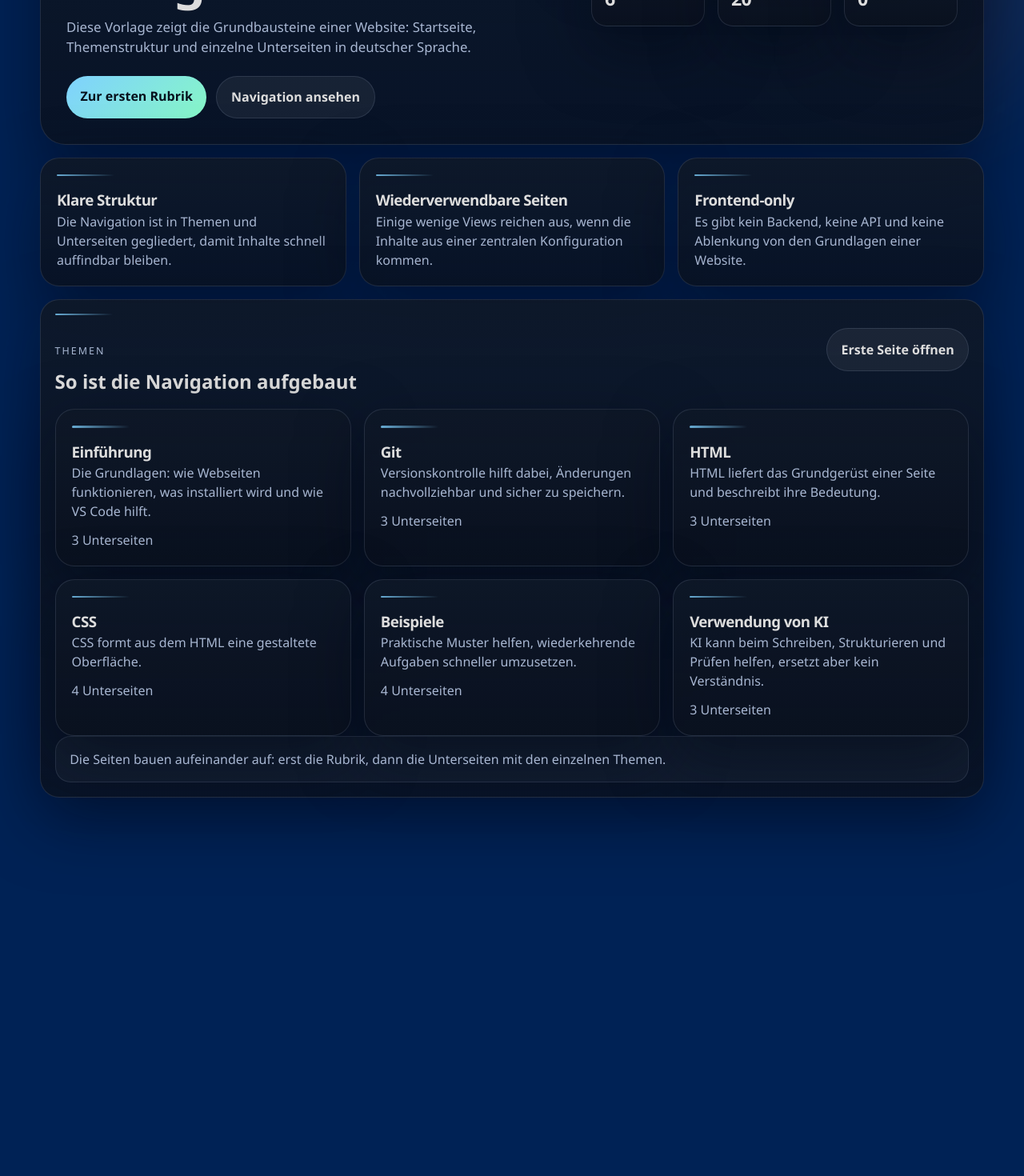
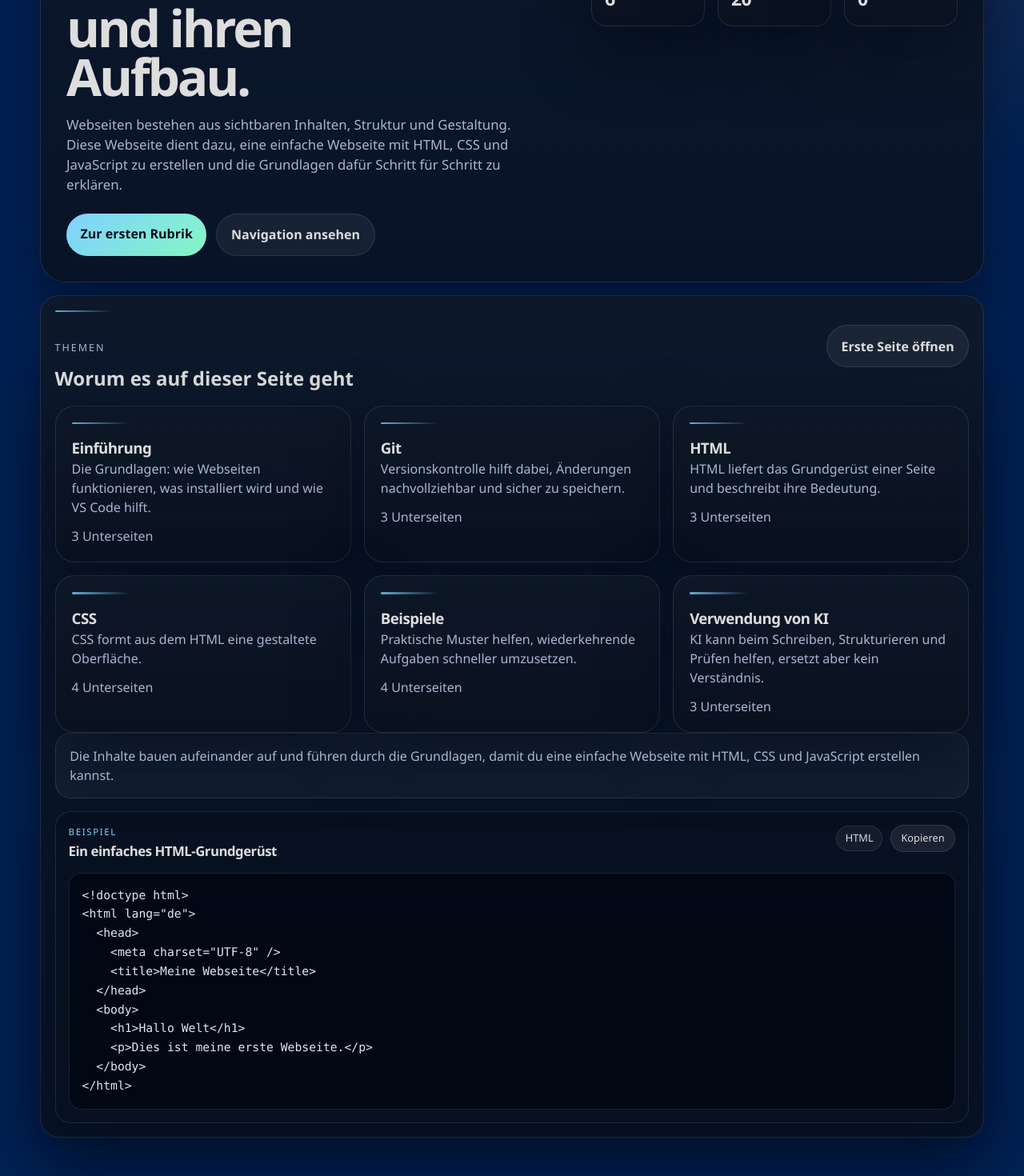
Before and after one commit to simeonjackman/websites, a Vue app: page /#/ in a window 1280 px wide. Shown: the part 428-1898 px from the top of the page at 80% size. Before the commit the page ends 1473 px from the top, so only its background shows below. Built offline with nearby package versions, Linux system fonts and the light colour scheme; the HTML template or start-up script is replaced by a standard one.

Commit message:
ADD: CodeExample

```diff
--- /dev/null
+++ b/src/components/CodeExample.vue
@@ -0,0 +1,170 @@
+<script setup>
+import { onBeforeUnmount, ref } from 'vue'
+
+const props = defineProps({
+  title: {
+    type: String,
+    default: 'Code Example',
+  },
+  language: {
+    type: String,
+    default: 'html',
+    validator(value) {
+      return ['html', 'css', 'javascript'].includes(value)
+    },
+  },
+  code: {
+    type: String,
+    required: true,
+  },
+})
+
+const copied = ref(false)
+let resetTimer = null
+
+const languageLabels = {
+  html: 'HTML',
+  css: 'CSS',
+  javascript: 'JavaScript',
+}
+
+async function copyCode() {
+  if (!navigator?.clipboard) {
+    return
+  }
+
+  await navigator.clipboard.writeText(props.code)
+  copied.value = true
+
+  if (resetTimer) {
+    clearTimeout(resetTimer)
+  }
+
+  resetTimer = setTimeout(() => {
+    copied.value = false
+    resetTimer = null
+  }, 1800)
+}
+
+onBeforeUnmount(() => {
+  if (resetTimer) {
+    clearTimeout(resetTimer)
+  }
+})
+</script>
+
+<template>
+  <section class="code-example">
+    <div class="code-example__header">
+      <div>
+        <p class="code-example__eyebrow">Beispiel</p>
+        <h3 class="code-example__title">{{ props.title }}</h3>
+      </div>
+      <div class="code-example__actions">
+        <span class="code-example__language">{{ languageLabels[props.language] }}</span>
+        <button class="code-example__copy" type="button" @click="copyCode">
+          {{ copied ? 'Kopiert' : 'Kopieren' }}
+        </button>
+      </div>
+    </div>
+
+    <pre class="code-example__block"><code>{{ code }}</code></pre>
+  </section>
+</template>
+
+<style scoped>
+.code-example {
+  display: grid;
+  gap: 0.9rem;
+  padding: 1rem;
+  border: 1px solid var(--border);
+  border-radius: 1.2rem;
+  background: rgba(8, 16, 29, 0.6);
+  box-shadow: var(--shadow);
+}
+
+.code-example__header {
+  display: flex;
+  align-items: start;
+  justify-content: space-between;
+  gap: 1rem;
+}
+
+.code-example__actions {
+  display: flex;
+  align-items: center;
+  gap: 0.6rem;
+  flex-wrap: wrap;
+  justify-content: flex-end;
+}
+
+.code-example__eyebrow {
+  margin: 0 0 0.2rem;
+  text-transform: uppercase;
+  letter-spacing: 0.14em;
+  font-size: 0.72rem;
+  color: var(--accent-cool);
+}
+
+.code-example__title {
+  margin: 0;
+  font-size: 1.05rem;
+}
+
+.code-example__language {
+  display: inline-flex;
+  align-items: center;
+  padding: 0.35rem 0.65rem;
+  border-radius: 999px;
+  border: 1px solid var(--border);
+  background: rgba(255, 255, 255, 0.05);
+  color: var(--text);
+  font-size: 0.8rem;
+  white-space: nowrap;
+}
+
+.code-example__copy {
+  display: inline-flex;
+  align-items: center;
+  justify-content: center;
+  padding: 0.42rem 0.8rem;
+  border-radius: 999px;
+  border: 1px solid var(--border);
+  background: rgba(255, 255, 255, 0.08);
+  color: var(--text);
+  font: inherit;
+  font-size: 0.8rem;
+  cursor: pointer;
+}
+
+.code-example__copy:hover {
+  background: rgba(255, 255, 255, 0.14);
+}
+
+.code-example__copy:focus-visible {
+  outline: 2px solid var(--accent-cool);
+  outline-offset: 2px;
+}
+
+.code-example__block {
+  margin: 0;
+  padding: 1rem;
+  border-radius: 0.95rem;
+  overflow: auto;
+  background: rgba(1, 7, 18, 0.82);
+  border: 1px solid rgba(200, 220, 255, 0.12);
+  color: #dfe7f5;
+  font-size: 0.92rem;
+  line-height: 1.55;
+}
+
+.code-example__block code {
+  font-family: 'SFMono-Regular', 'SF Mono', Consolas, 'Liberation Mono', Menlo, monospace;
+}
+
+@media (max-width: 640px) {
+  .code-example__header {
+    flex-direction: column;
+  }
+}
+</style>
--- a/src/views/HomeView.vue
+++ b/src/views/HomeView.vue
@@ -1,20 +1,18 @@
 <script setup>
+import CodeExample from '../components/CodeExample.vue'
 import { sections } from '../data/siteNavigation'
 
-const siteHighlights = [
-  {
-    title: 'Klare Struktur',
-    text: 'Die Navigation ist in Themen und Unterseiten gegliedert, damit Inhalte schnell auffindbar bleiben.',
-  },
-  {
-    title: 'Wiederverwendbare Seiten',
-    text: 'Einige wenige Views reichen aus, wenn die Inhalte aus einer zentralen Konfiguration kommen.',
-  },
-  {
-    title: 'Frontend-only',
-    text: 'Es gibt kein Backend, keine API und keine Ablenkung von den Grundlagen einer Website.',
-  },
-]
+const htmlExample = `<!doctype html>
+<html lang="de">
+  <head>
+    <meta charset="UTF-8" />
+    <title>Meine Webseite</title>
+  </head>
+  <body>
+    <h1>Hallo Welt</h1>
+    <p>Dies ist meine erste Webseite.</p>
+  </body>
+</html>`
 
 </script>
 
@@ -24,10 +22,11 @@ const siteHighlights = [
       <div class="hero-grid">
         <div>
           <p class="kicker">Frontend-only Starter</p>
-          <h1>Einfaches Webprojekt mit klarer Navigation.</h1>
+          <h1>Kurze Einführung in Webseiten und ihren Aufbau.</h1>
           <p class="lead">
-            Diese Vorlage zeigt die Grundbausteine einer Website: Startseite, Themenstruktur und
-            einzelne Unterseiten in deutscher Sprache.
+            Webseiten bestehen aus sichtbaren Inhalten, Struktur und Gestaltung. Diese Webseite
+            dient dazu, eine einfache Webseite mit HTML, CSS und JavaScript zu erstellen und die
+            Grundlagen dafür Schritt für Schritt zu erklären.
           </p>
           <div class="hero-actions">
             <RouterLink :to="sections[0].path" class="cta">Zur ersten Rubrik</RouterLink>
@@ -39,7 +38,8 @@ const siteHighlights = [
           <div class="panel">
             <h3>Was diese Vorlage enthält</h3>
             <p>
-              Vue 3, Vite, eine zweistufige Navigation und wiederverwendbare Views für die Inhalte.
+              Eine einfache Lernumgebung mit Seiten zu HTML, CSS, JavaScript und dem Aufbau einer
+              kleinen Website.
             </p>
             <div class="signature">
               <span class="chip">Vue 3</span>
@@ -66,18 +66,11 @@ const siteHighlights = [
       </div>
     </section>
 
-    <section class="section-grid">
-      <article v-for="item in siteHighlights" :key="item.title" class="card">
-        <h3>{{ item.title }}</h3>
-        <p>{{ item.text }}</p>
-      </article>
-    </section>
-
     <section class="panel">
       <div class="summary-row">
         <div>
           <p class="kicker">Themen</p>
-          <h2>So ist die Navigation aufgebaut</h2>
+          <h2>Worum es auf dieser Seite geht</h2>
         </div>
         <RouterLink :to="sections[0].path" class="ghost">Erste Seite öffnen</RouterLink>
       </div>
@@ -91,9 +84,17 @@ const siteHighlights = [
 
       <div class="panel-note">
         <p>
-          Die Seiten bauen aufeinander auf: erst die Rubrik, dann die Unterseiten mit den einzelnen
-          Themen.
+          Die Inhalte bauen aufeinander auf und führen durch die Grundlagen, damit du eine einfache
+          Webseite mit HTML, CSS und JavaScript erstellen kannst.
         </p>
+      </div>
+
+      <div style="margin-top: 1rem">
+        <CodeExample
+          title="Ein einfaches HTML-Grundgerüst"
+          language="html"
+          :code="htmlExample"
+        />
       </div>
     </section>
   </section>
```
